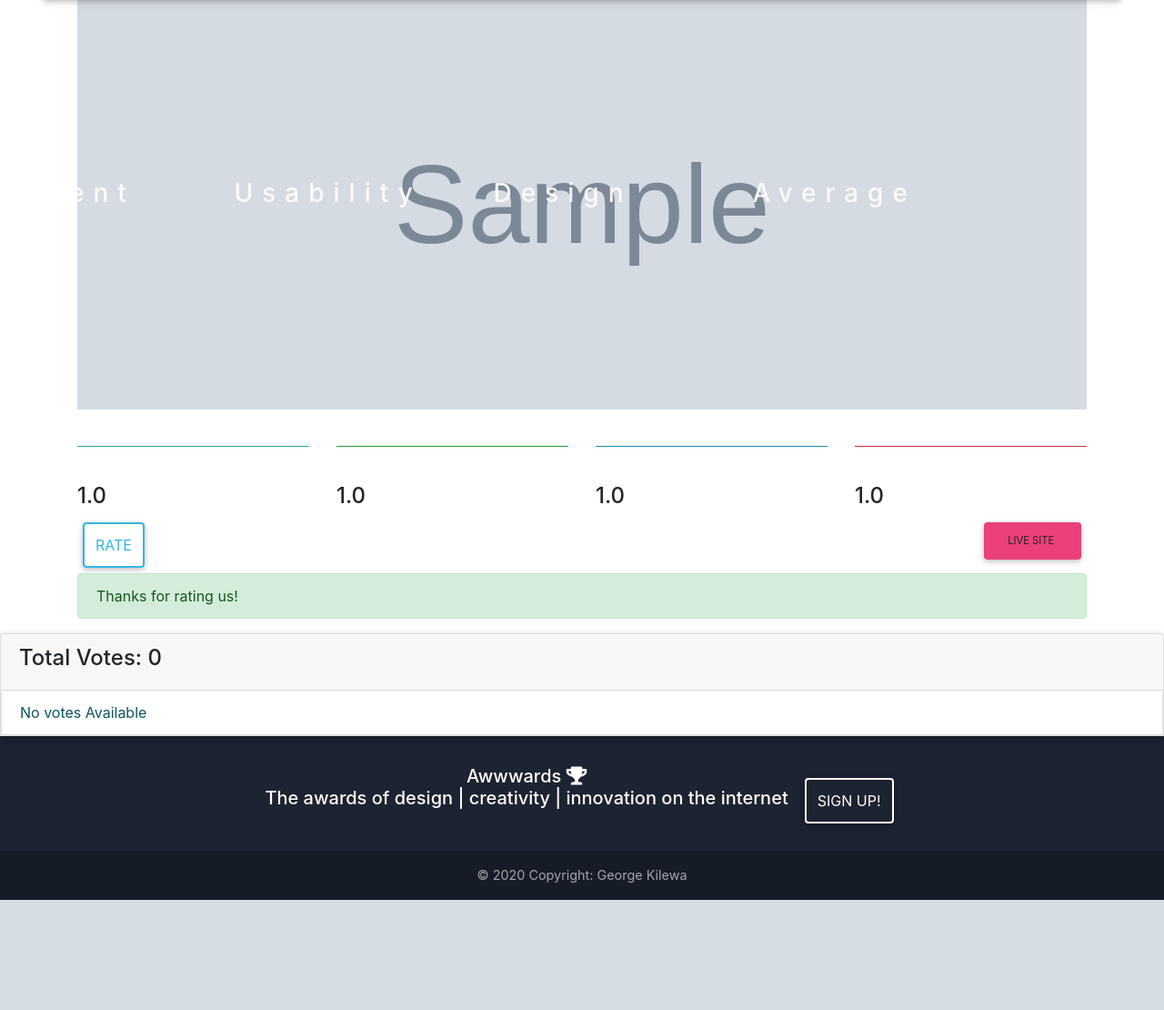
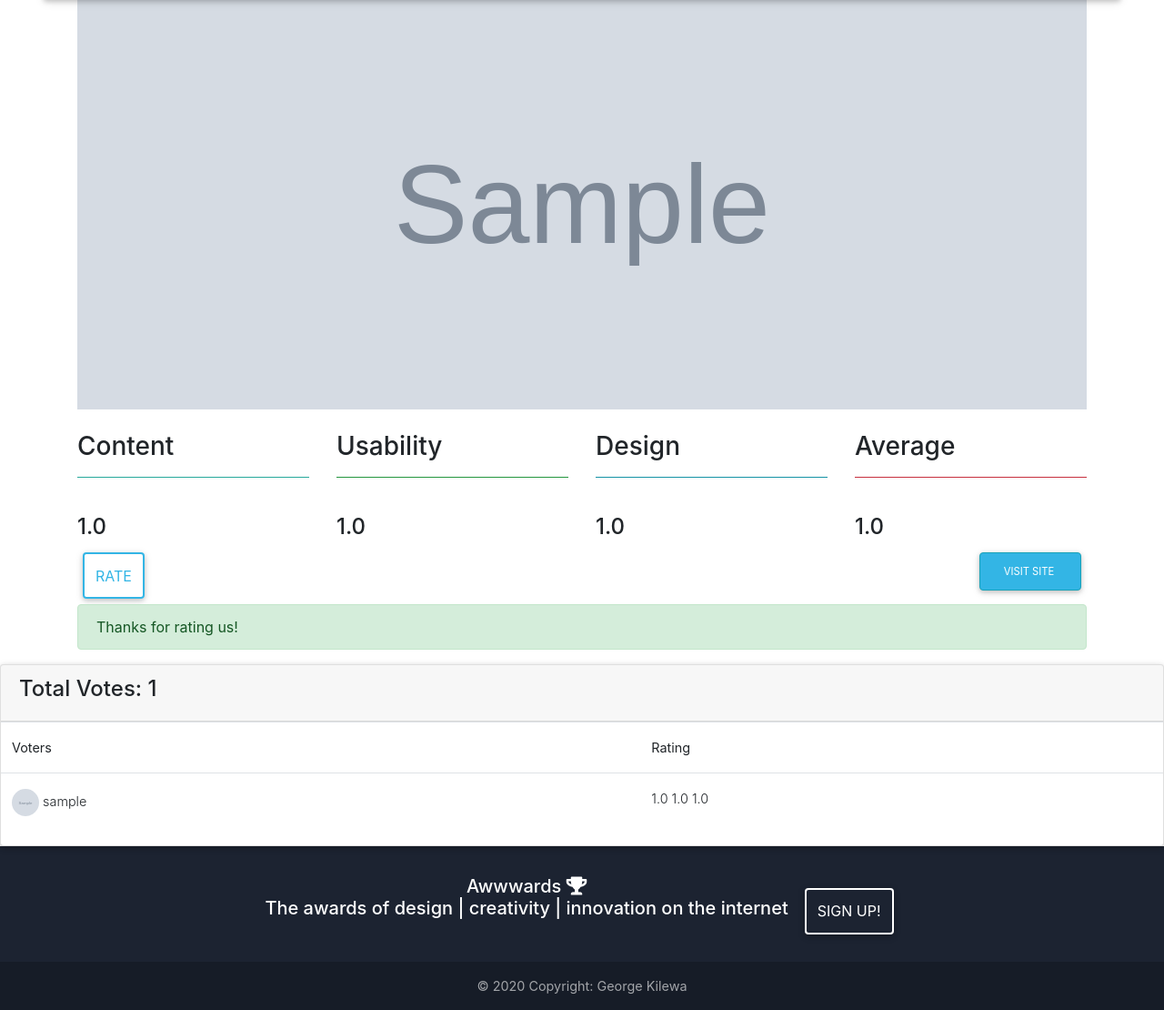
Before and after one commit to Kilewa/Rate-It, a Django app: page /projects/1 in a window 1280 px wide. Shown: the part 121-1231 px from the top of the page at 91% size. Before the commit the page ends 1110 px from the top, so only its background shows below. Run offline with Django 3.2, Linux system fonts and the light colour scheme; a user stored in the database is signed in; tables that the repository leaves empty hold one stand-in row (values such as "Sample post"); grey boxes marked "Sample" are stand-in pictures; some libraries are stand-ins or nearby versions.

Commit message:
rating cards

```diff
--- a/rateapp/templates/rateapp/navbar.html
+++ b/rateapp/templates/rateapp/navbar.html
@@ -7,7 +7,7 @@
 <head>
     <meta charset="UTF-8">
     <meta name="viewport" content="width=device-width, initial-scale=1.0">
-    <link rel="stylesheet" href="{% static 'css/index.css' %}">
+    <link rel="stylesheet" href="{% static 'css/nav.css' %}">
     <title></title>
     {% block styles %}
     {% bootstrap_css %}
@@ -34,7 +34,7 @@
 
             <a href="{% url 'logout' %}" class="accounts">Log Out</a>
 
-            <a href="{% url 'profile' username=user %}" class="avatar">
+            <a href="{% url 'profile' username=user%}" class="avatar">
                 <img class="rounded-circle" alt="" src="{{user.profile.profile_photo.url}}" height="60" width="60" />
             </a>
             <a href="{% url 'post_site' %}" class="bg-info" id="projects">SUBMIT YOUR SITE!</a>
--- a/rateapp/templates/rateapp/project_post.html
+++ b/rateapp/templates/rateapp/project_post.html
@@ -1,5 +1,6 @@
+
 {% load bootstrap4 %}
-{% load static %}
+
 <!DOCTYPE html>
 <html lang="en">
 
@@ -7,7 +8,7 @@
 <meta charset="UTF-8">
 <meta name="viewport" content="width=device-width, initial-scale=1.0">
 <meta http-equiv="X-UA-Compatible" content="ie=edge">
-<title>Awwwards </title>
+<title>Awwwards - Website Awards </title>
 <link rel="stylesheet" href="https://maxcdn.bootstrapcdn.com/font-awesome/4.7.0/css/font-awesome.min.css">
 <!-- Bootstrap -->
 <link href="https://cdnjs.cloudflare.com/ajax/libs/twitter-bootstrap/4.1.3/css/bootstrap.min.css"
@@ -17,8 +18,6 @@
 <link rel="stylesheet" href="https://use.fontawesome.com/releases/v5.8.2/css/all.css"
         integrity="sha384-oS3vJWv+0UjzBfQzYUhtDYW+Pj2yciDJxpsK1OYPAYjqT085Qq/1cq5FLXAZQ7Ay"
         crossorigin="anonymous">
-
-        <link rel="stylesheet" href="{% static 'css/index.css' %}">
 </head>
 
 
@@ -27,15 +26,7 @@
 <div class="container">
         <div class="view overlay">
                 <img src="{{projects.image_landing.url}}" width='100%' height='450vh'>
-                <div class="rates">
 
-                </div>
-
-                <div class="mask flex-center rgba-black-light">
-
-
-
-                </div>
         </div>
         <br>
         <div class="row">
@@ -51,15 +42,11 @@
                 <div class="col-md-3">
                         <h3>Average</h3> <hr class="bg-danger"> <br> <h4>{{average}}</h4>
                 </div>
-
-
-
-
         </div>
 
         {% if user.is_authenticated %}
         <button class="btn btn-outline-info" type="button" data-toggle="modal" data-target="#VotesForm">Rate</button>
-        <a href="{{projects.link}}" class="btn btn-pink btn-md pull-right " target="_blank">LIVE SITE <i
+        <a href="{{projects.link}}" class="btn btn-info btn-md pull-right " target="_blank">Visit Site <i
                 class="far fa-chevron-double-right"></i> </a>
         {% if user.id not in auth %}
         <br>
@@ -98,16 +85,16 @@ aria-hidden="true">
 </div>
 <div class="card comments">
         <div class="card-header">
-                <h4> Total Votes: {{all|length}} </h4>
+                <h4> Total Votes: {{all_ratings|length}} </h4>
         </div>
         <div class="list-group">
                 <ul class="list-group">
-                        {%if all%}
+                        {%if all_ratings %}
                         <table id='comm' class="table">
                                 <th>Voters</th>
                                 <th>Rating</th>
-                                {%for you in all%}<tr>
-                                        <td> <img src="{{you.user.profile.profile_photo.url}}" alt="" width='30px' height="30px">  {{you.user}}</td>
+                                {%for you in all_ratings %}<tr>
+                                        <td> <img src="{{you.user.profile.profile_photo.url}}" class="rounded-circle" alt="" width='30px' height="30px">  {{you.user}}</td>
                                         <td>
                                                 <div class="design">
                                                         <a href="" class="scores">{{you.design}}.0</a>
```
Also changed, not shown: rateapp/static/css/index.css (+0 -38 lines), rateapp/static/css/nav.css (added, +39 -0 lines).
